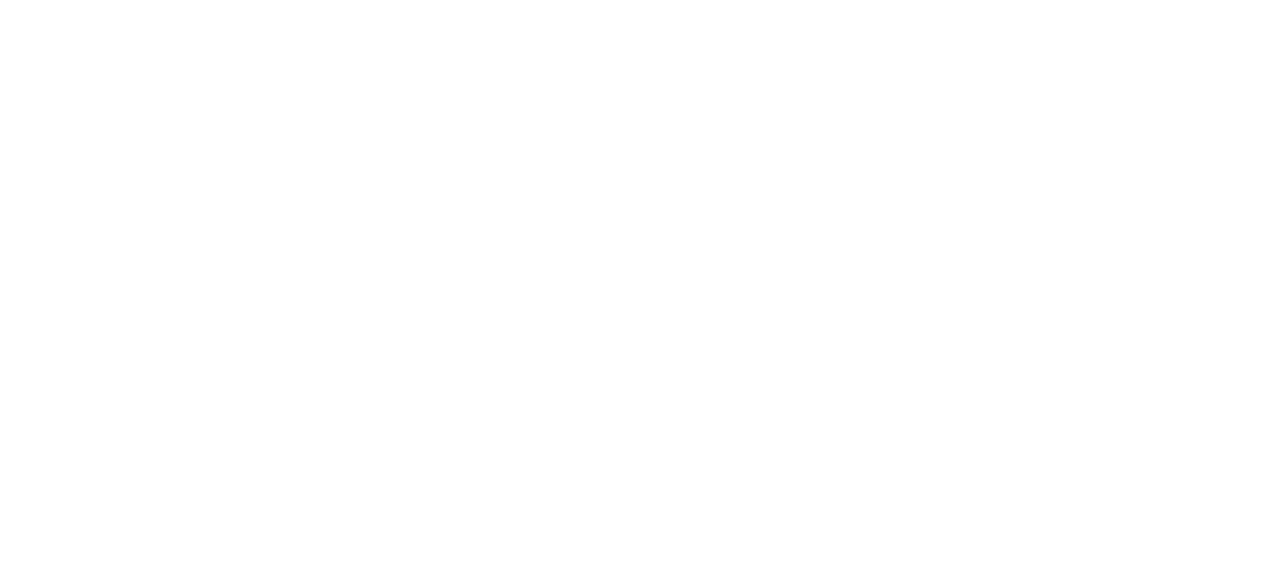
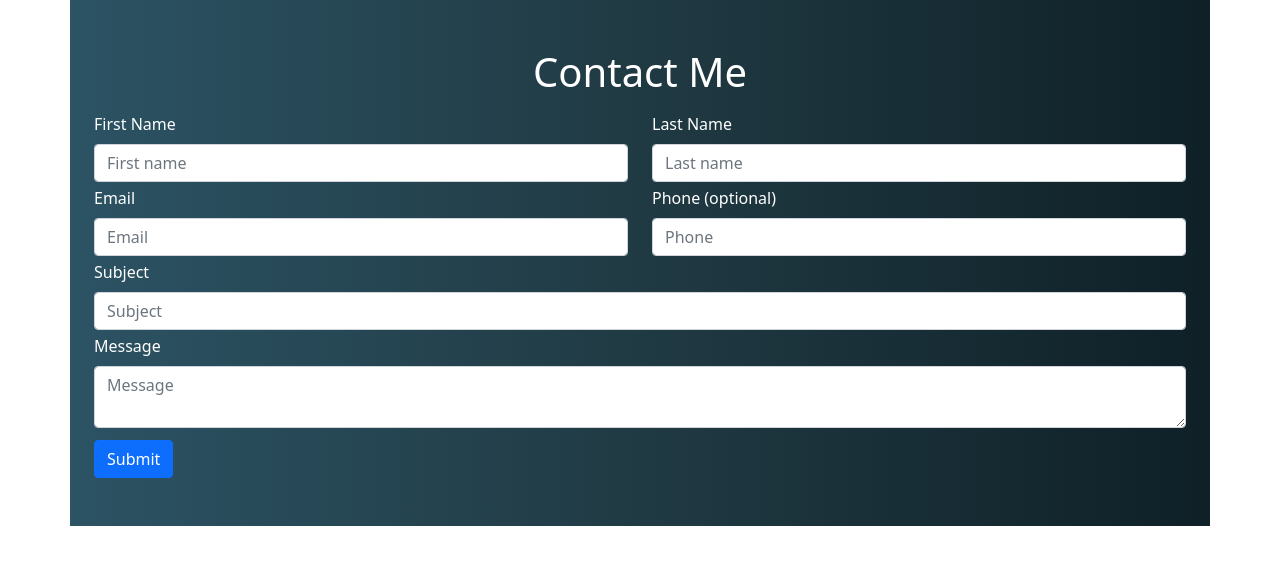
Before and after one commit to jbright-dev/CF-05.BootStrapContactFormProject, a plain HTML site: page index.html in a window 1280 px wide. Drawn offline with nearby package versions, Linux system fonts and the light colour scheme.

Commit message:
Add Solution; Update README; Complete Project

```diff
--- /dev/null
+++ b/css/site.css
@@ -0,0 +1,6 @@
+main>.container{
+    width: 100%;
+    background: #0F2027;  /* fallback for old browsers */
+    background: -webkit-linear-gradient(to right, #2C5364, #203A43, #0F2027);  /* Chrome 10-25, Safari 5.1-6 */
+    background: linear-gradient(to right, #2C5364, #203A43, #0F2027); /* W3C, IE 10+/ Edge, Firefox 16+, Chrome 26+, Opera 12+, Safari 7+ */
+}
--- /dev/null
+++ b/css/solution.css
@@ -0,0 +1,6 @@
+body{
+    background: #0F2027;  /* fallback for old browsers */
+    background: -webkit-linear-gradient(to right, #2C5364, #203A43, #0F2027);  /* Chrome 10-25, Safari 5.1-6 */
+    background: linear-gradient(to right, #2C5364, #203A43, #0F2027); /* W3C, IE 10+/ Edge, Firefox 16+, Chrome 26+, Opera 12+, Safari 7+ */
+
+}
--- a/index.html
+++ b/index.html
@@ -1,6 +1,66 @@
-<!DOCTYPE html>
-<html>
-    <head>
+<!doctype html>
+<html lang="en">
 
-    </head>
+<head>
+    <title>PageTitle</title>
+    <!-- Required meta tags -->
+    <meta charset="utf-8">
+    <meta name="viewport" content="width=device-width, initial-scale=1, shrink-to-fit=no">
+
+    <!-- Bootstrap CSS -->
+    <link href="https://cdn.jsdelivr.net/npm/bootstrap@5.1.1/dist/css/bootstrap.min.css" rel="stylesheet"
+        integrity="sha384-F3w7mX95PdgyTmZZMECAngseQB83DfGTowi0iMjiWaeVhAn4FJkqJByhZMI3AhiU" crossorigin="anonymous">
+
+    <link href="css/site.css" rel="stylesheet">
+
+</head>
+
+<body class="d-flex flex-column h-100 background">
+    <main>
+        <div class="container col-xxl-8 px-4 py-5">
+            <h1 class="text-center mb-3 text-white">Contact Me</h1>
+                <form action="#">
+                    <div class="row mb-1">
+                        <div class="col">
+                            <label class="form-label text-white">First Name</label>
+                            <input type="text" name="firstName" class="form-control" placeholder="First name"
+                                aria-label="First name" required>
+                        </div>
+                        <div class="col">
+                            <label class="form-label text-white">Last Name</label>
+                            <input type="text" name="lastName" class="form-control" placeholder="Last name"
+                                aria-label="Last name" required>
+                        </div>
+                    </div>
+                    <div class="row mb-1">
+                        <div class="col">
+                            <label class="form-label text-white">Email</label>
+                            <input type="email" name="email" class="form-control" placeholder="Email"
+                                aria-label="Email" required>
+                        </div>
+                        <div class="col">
+                            <label class="form-label text-white">Phone (optional)</label>
+                            <input type="text" name="phone" class="form-control" placeholder="Phone"
+                                aria-label="Phone">
+                        </div>
+                    </div>
+                    <div class="row mb-1">
+                        <div class="col">
+                            <label class="form-label text-white">Subject</label>
+                            <input type="text" name="subject" class="form-control" placeholder="Subject"
+                                aria-label="Subject" required>
+                        </div>
+                    </div>
+                    <div class="row mb-1">
+                        <div class="col">
+                            <label class="form-label text-white">Message</label>
+                            <textarea type="text" name="message" class="form-control" placeholder="Message"
+                                aria-label="Message" required></textarea>
+                        </div>
+                </div>
+            <button type="submit" class="btn btn-primary mt-2">Submit</button>
+        </form>
+    </main>
+</body>
+
 </html>
```
Also changed, not shown: solution.html (added, +65 -0 lines), css/style.css (deleted), img/Attempt.png (added), img/Solution.png (added), 1 other file.
